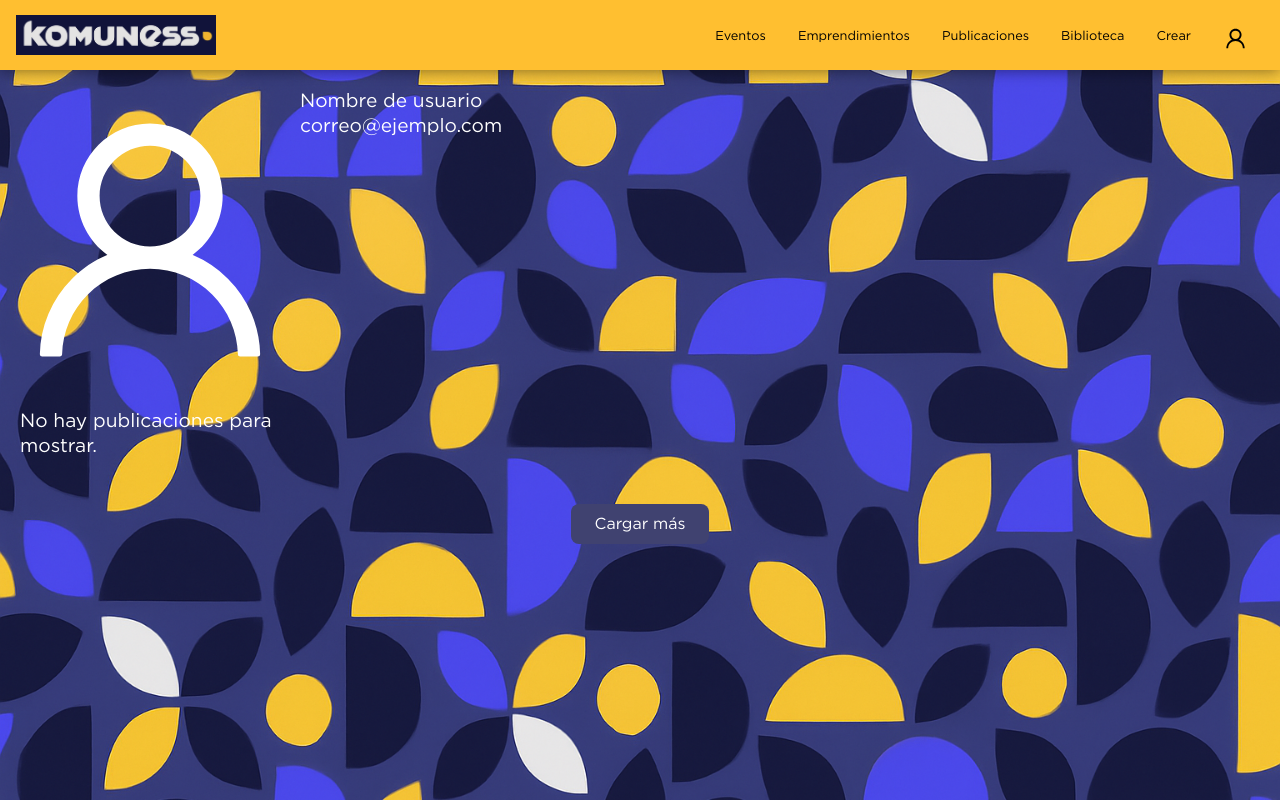
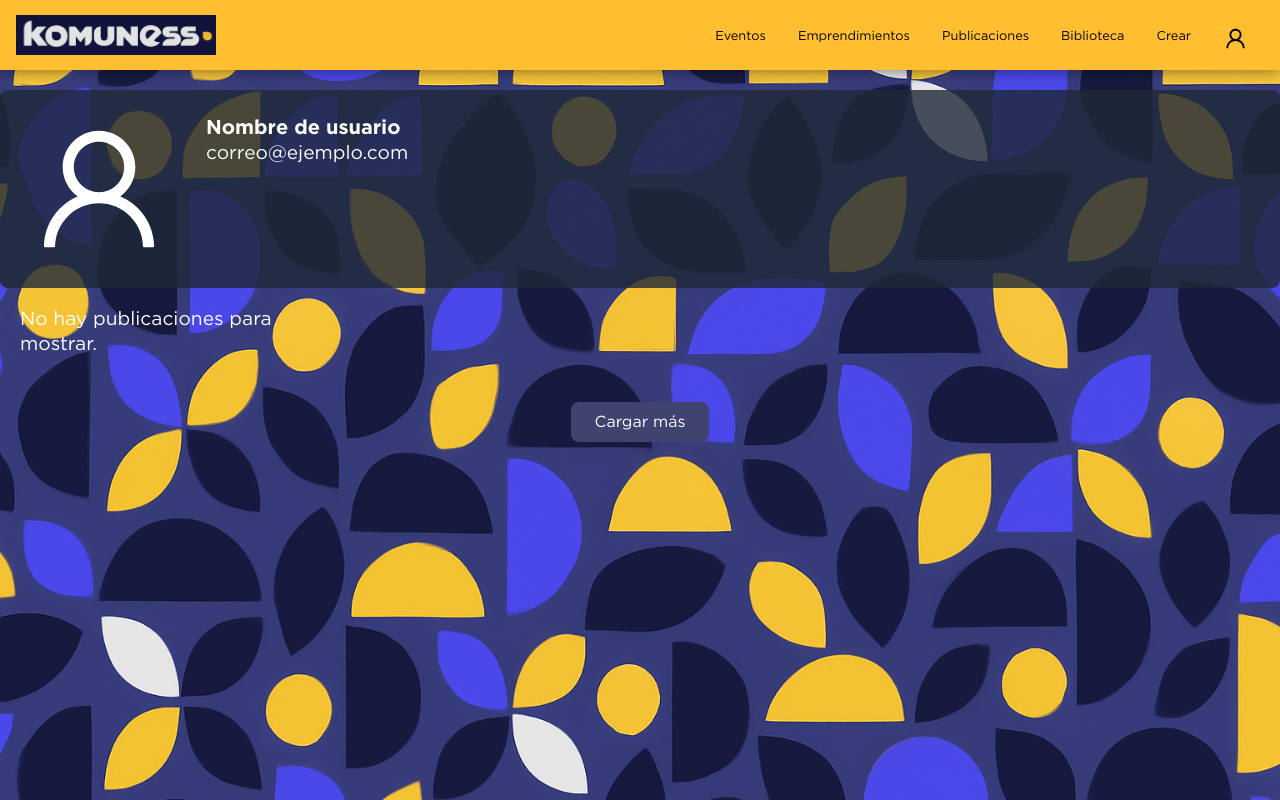
Before and after one commit to P4R4NOIC/Proyecto-Komuness, a React (Create React App) app in the folder FrontEnd/: page /perfilUsuario in a window 1280 px wide. Built offline with nearby package versions, Linux system fonts and the light colour scheme.

Commit message:
Cambios visuales minimos

```diff
--- a/FrontEnd/src/components/biblioteca.js
+++ b/FrontEnd/src/components/biblioteca.js
@@ -210,7 +210,7 @@ export const Biblioteca = () => {
 
   return (
 
-    <div className="flex flex-col items-center gap-4 pt-16 min-h-screen ">
+    <div className="flex flex-col items-center gap-4  bg-gray-800/80 pt-16 min-h-screen  ">
 
       <h1 className="text-4xl sm:text-5xl font-bold text-white drop-shadow-[0_2px_6px_rgba(0,0,0,1)]">
         <span className="text-gray-200">Biblioteca</span>
--- a/FrontEnd/src/components/perfilUsuario.js
+++ b/FrontEnd/src/components/perfilUsuario.js
@@ -10,19 +10,19 @@ export const PerfilUsuario = () => {
   return (
     <div>
 
-      <div className = "paginaUsuario">
-        <AiOutlineUser size = {300}/>
+     <div className="paginaUsuario bg-gray-800/80 p-6 rounded-lg flex flex-col items-center gap-4 md:flex-row md:items-start md:gap-8">
+  <AiOutlineUser size={150} className="text-white" />
 
+  <div className="text-white text-center md:text-left">
     <div>
-          <div>
-            <span>Nombre de usuario</span>
+      <span className="text-xl font-semibold">Nombre de usuario</span>
     </div>
     <div>
-            <a href ="mailto:correo@ejemoplo.com">correo@ejemplo.com</a>
+      <a href="mailto:correo@ejemplo.com" className="text-blue-400 hover:underline">
+        correo@ejemplo.com
+      </a>
     </div>
   </div>
-
-
   </div>
 
 
```
Lines whose indentation alone changed are shown as unchanged.
